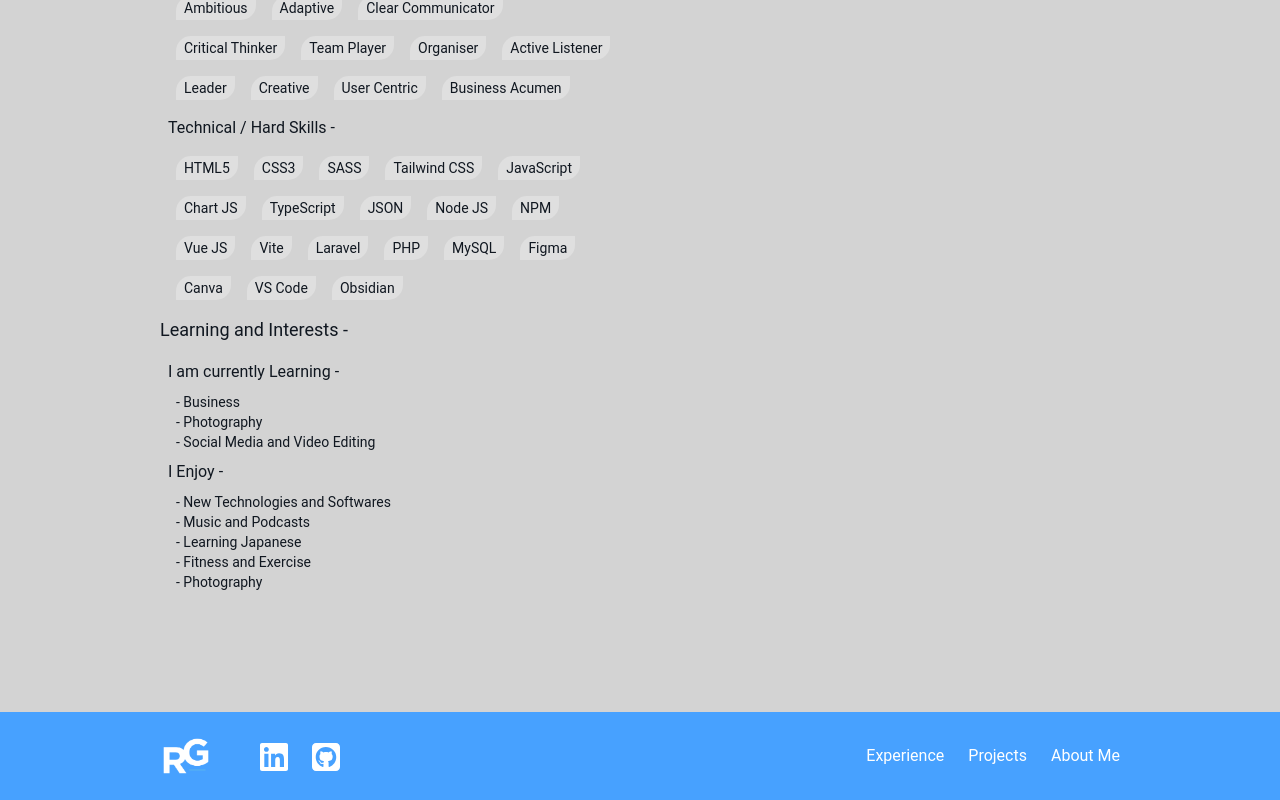
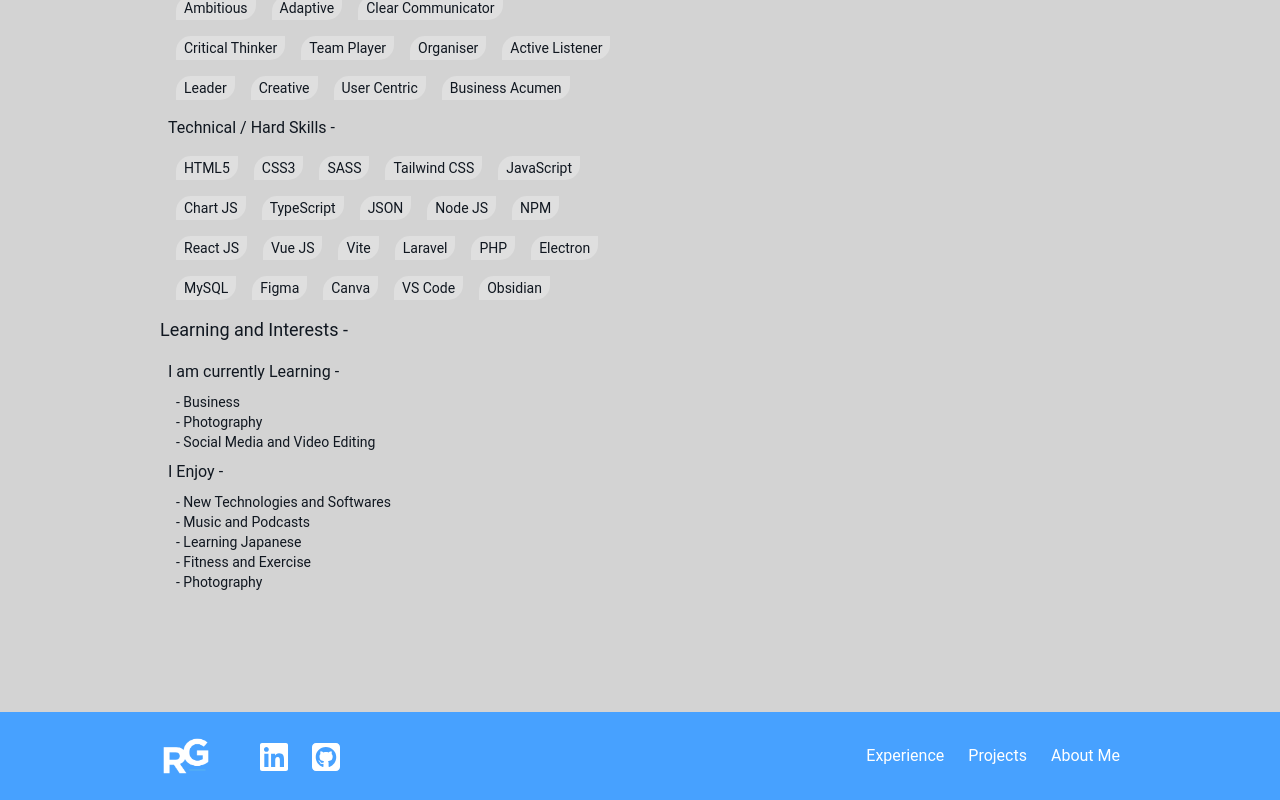
Before and after one commit to rossinline/ross-gray-portfolio, a Vue app: page / in a window 1280 px wide. Shown: the part 3092-3892 px from the top of the page. Built offline with nearby package versions, Linux system fonts and the light colour scheme; no server answers.

Commit message:
Skills update

```diff
--- a/src/components/AboutMeSection.vue
+++ b/src/components/AboutMeSection.vue
@@ -61,10 +61,12 @@
                         <skill-box skill="JSON"></skill-box>
                         <skill-box skill="Node JS"></skill-box>
                         <skill-box skill="NPM"></skill-box>
+                        <skill-box skill="React JS"></skill-box>
                         <skill-box skill="Vue JS"></skill-box>
                         <skill-box skill="Vite"></skill-box>
                         <skill-box skill="Laravel"></skill-box>
                         <skill-box skill="PHP"></skill-box>
+                        <skill-box skill="Electron"></skill-box>
                         <skill-box skill="MySQL"></skill-box>
                         <skill-box skill="Figma"></skill-box>
                         <skill-box skill="Canva"></skill-box>
```
